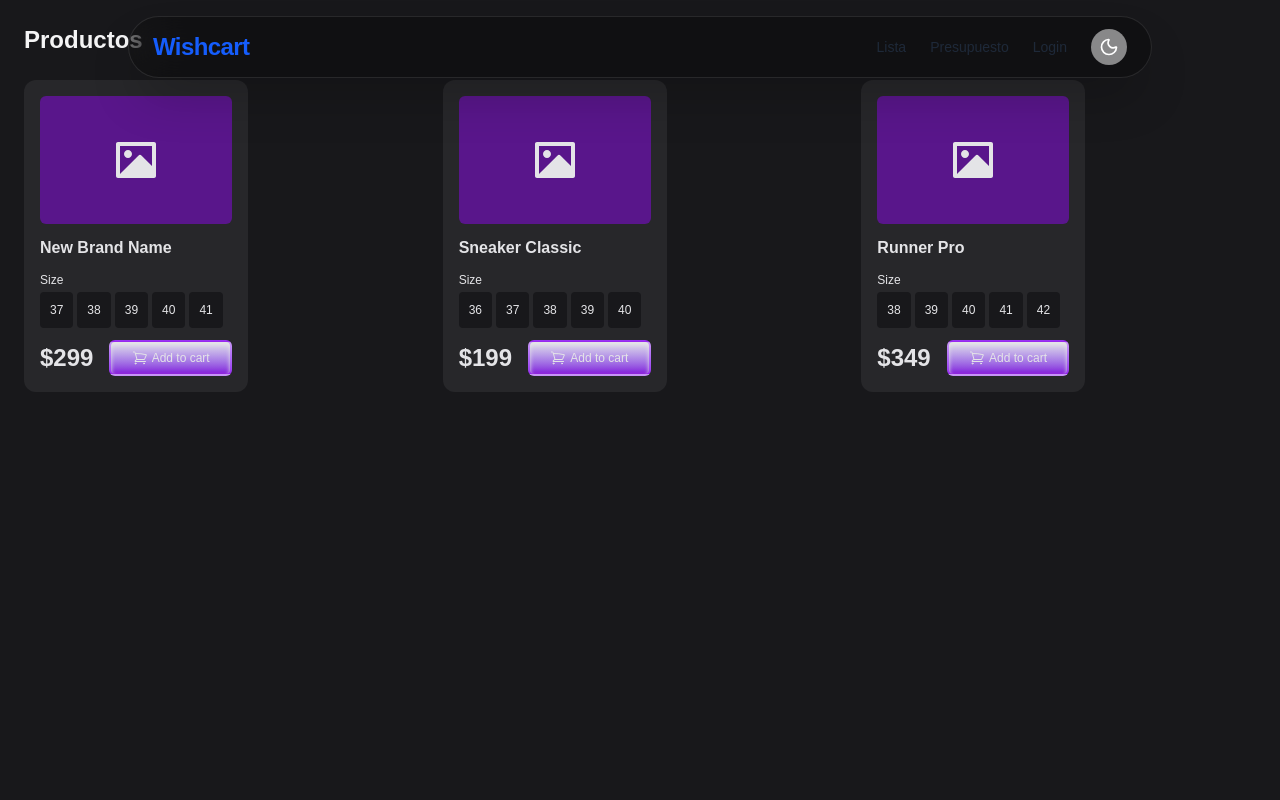
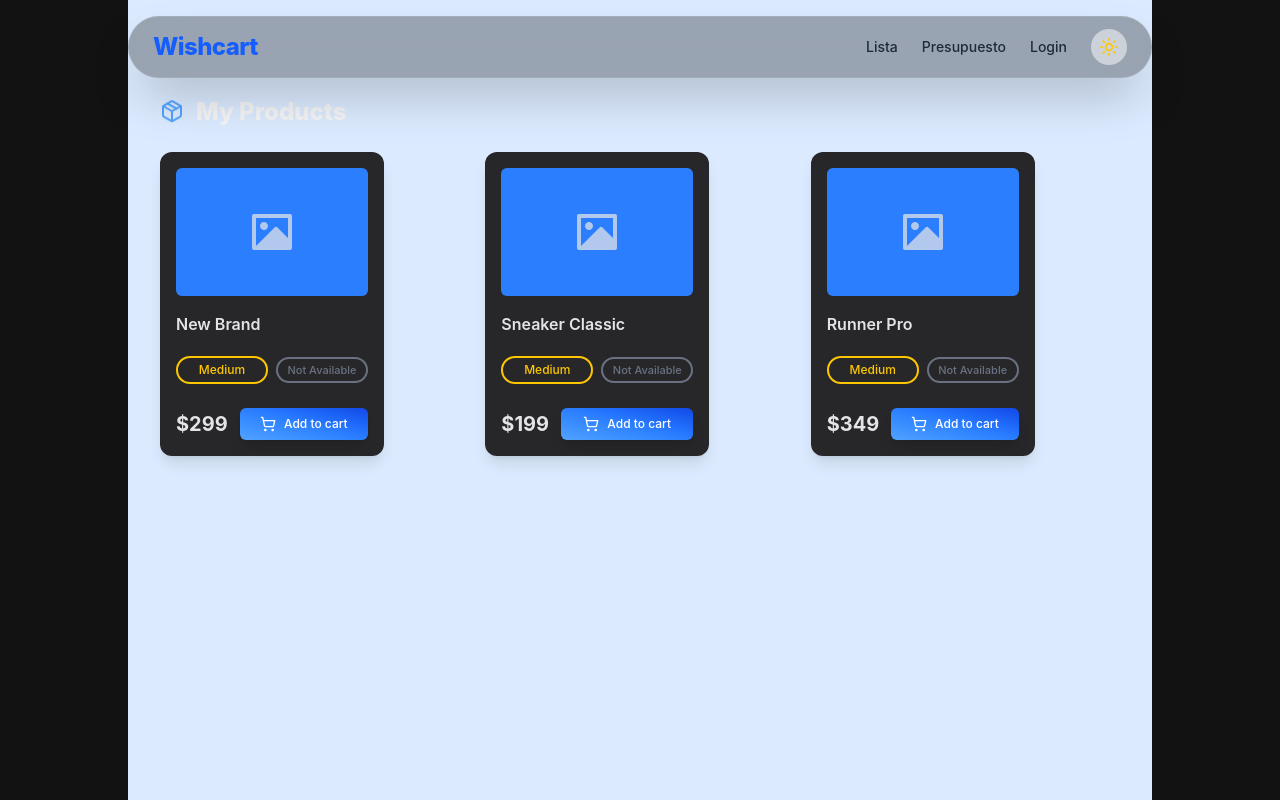
Before and after one commit to MelGD04/wishcart-frontend, a Next.js app: page /products in a window 1280 px wide. Built offline with nearby package versions, Linux system fonts and the light colour scheme.

Commit message:
working on products

```diff
--- a/src/app/components/ProductCard.tsx
+++ b/src/app/components/ProductCard.tsx
@@ -1,88 +1,112 @@
-"use client"
-import { useState } from "react"
+"use client";
+
+import { useState, useRef } from "react";
+import { ShoppingCart, Check, Trash } from "lucide-react";
 
 type Props = {
-  title?: string
-  price?: string | number
-  sizes?: Array<string | number>
-}
+  title?: string;
+  price?: string | number;
+  priority?: "High" | "Medium" | "Low";
+  canBuy?: boolean;
+};
 
 export default function ProductCard({
-  title = "New brand name",
+  title = "New Brand",
   price = "$299",
-  sizes = [37, 38, 39, 40, 41],
+  priority = "Medium",
+  canBuy = false,
 }: Props) {
-  const [selected, setSelected] = useState<string | number | null>(null)
+  const [image, setImage] = useState<string | null>(null);
+  const [bought, setBought] = useState(false);
+  const fileInputRef = useRef<HTMLInputElement>(null);
+
+  const handleImageClick = () => fileInputRef.current?.click();
+  const handleImageChange = (e: React.ChangeEvent<HTMLInputElement>) => {
+    if (e.target.files && e.target.files[0]) {
+      const url = URL.createObjectURL(e.target.files[0]);
+      setImage(url);
+    }
+  };
+
+  const handleImageRemove = () => setImage(null);
 
   return (
-    <div className="relative flex flex-col gap-3 p-4 w-56 bg-zinc-800 rounded-xl">
+    <div className="relative flex flex-col gap-4 p-4 w-56 bg-zinc-800 rounded-xl shadow-lg hover:shadow-2xl transition-all duration-300">
+
       {/* Imagen */}
-      <div className="relative z-10 w-full h-32 bg-purple-900 rounded-md overflow-hidden cursor-pointer">
-        <svg
-          viewBox="0 0 24 24"
-          xmlns="http://www.w3.org/2000/svg"
-          className="absolute top-1/2 left-1/2 w-12 -translate-x-1/2 -translate-y-1/2 fill-zinc-200"
-        >
-          <path d="M20 5H4V19L13.2923 9.70649C13.6828 9.31595 14.3159 9.31591 14.7065 9.70641L20 15.0104V5ZM2 3.9934C2 3.44476 2.45531 3 2.9918 3H21.0082C21.556 3 22 3.44495 22 3.9934V20.0066C22 20.5552 21.5447 21 21.0082 21H2.9918C2.44405 21 2 20.5551 2 20.0066V3.9934ZM8 11C6.89543 11 6 10.1046 6 9C6 7.89543 6.89543 7 8 7C9.10457 7 10 7.89543 10 9C10 10.1046 9.10457 11 8 11Z" />
-        </svg>
+      <div
+        className="relative z-10 w-full h-32 bg-blue-500 rounded-md overflow-hidden cursor-pointer flex items-center justify-center"
+        onClick={handleImageClick}
+      >
+        {image ? (
+          <>
+            <img src={image} alt={title} className="w-full h-full object-cover rounded-md" />
+            {/* Botón eliminar imagen */}
+            <button
+              onClick={(e) => {
+                e.stopPropagation(); // evita que abra el selector de archivo
+                handleImageRemove();
+              }}
+              className="absolute top-1 right-1 bg-gray-500 rounded-full p-1 hover:bg-red-400 transition"
+              title="Remove Image"
+            >
+              <Trash className="w-4 h-4 text-white" />
+            </button>
+          </>
+        ) : (
+          <svg viewBox="0 0 24 24" xmlns="http://www.w3.org/2000/svg" className="w-12 h-12 fill-zinc-200 animate-pulse">
+            <path d="M20 5H4V19L13.2923 9.70649C13.6828 9.31595 14.3159 9.31591 14.7065 9.70641L20 15.0104V5ZM2 3.9934C2 3.44476 2.45531 3 2.9918 3H21.0082C21.556 3 22 3.44495 22 3.9934V20.0066C22 20.5552 21.5447 21 21.0082 21H2.9918C2.44405 21 2 20.5551 2 20.0066V3.9934ZM8 11C6.89543 11 6 10.1046 6 9C6 7.89543 6.89543 7 8 7C9.10457 7 10 7.89543 10 9C10 10.1046 9.10457 11 8 11Z" />
+          </svg>
+        )}
+        <input type="file" accept="image/*" ref={fileInputRef} className="hidden" onChange={handleImageChange} />
       </div>
 
       {/* Título */}
       <div className="w-full text-base font-semibold text-zinc-200 capitalize truncate">
-        <span>{title}</span>
+        {title}
       </div>
 
-      {/* Tallas */}
-      <div className="text-xs text-zinc-200">
-        <span>Size</span>
-        <ul className="flex items-center gap-1 mt-1">
-          {sizes.map((s) => {
-            const active = selected === s
-            return (
-              <li key={String(s)}>
-                <button
-                  onClick={() => setSelected(s)}
-                  className={`px-2 py-2 bg-zinc-900 text-zinc-200 text-xs border-2 rounded transition-all duration-300 hover:border-zinc-200 focus:outline-none ${
-                    active
-                      ? "border-purple-500 bg-purple-600/60 shadow-inner shadow-purple-950"
-                      : "border-zinc-900"
-                  }`}
-                  aria-pressed={active}
-                >
-                  {s}
-                </button>
-              </li>
-            )
-          })}
-        </ul>
+      {/* Prioridad y Buy Now */}
+      <div className="flex justify-between items-center gap-2 mt-1">
+        <span
+          className={`w-28 text-center px-2 py-1 rounded-full font-medium text-xs border-2 bg-transparent ${
+            priority === "High"
+              ? "border-green-500 text-green-500"
+              : priority === "Medium"
+              ? "border-yellow-400 text-yellow-400"
+              : "border-red-500 text-red-500"
+          }`}
+        >
+          {priority}
+        </span>
+
+        <span
+          className={`w-28 text-center px-2 py-1 rounded-full font-medium text-xs border-2 bg-transparent ${
+            canBuy
+              ? "border-green-600 text-green-600"
+              : "border-gray-500 text-gray-500 text-[11px]"
+          }`}
+        >
+          {canBuy ? "Buy Now" : "Not Available"}
+        </span>
       </div>
 
-      {/* Acción */}
-      <div className="flex items-center gap-4">
-        <div className="text-2xl font-bold text-zinc-200">
-          <span>{price}</span>
-        </div>
+      {/* Botón de acción (Marcar comprado) */}
+      <div className="flex items-center gap-3 mt-2">
+        <div className="text-xl font-bold text-zinc-200">{price}</div>
         <button
-          className="flex justify-center items-center gap-1 px-2 py-2 w-full text-xs font-medium text-zinc-200 bg-gradient-to-t from-purple-700 to-zinc-200 border-2 border-purple-500/50 rounded-md shadow-inner shadow-zinc-200 transition"
-          aria-label="Add to cart"
+          onClick={() => setBought(!bought)}
+          className={`flex items-center justify-center gap-2 px-3 py-2 w-full text-xs font-medium rounded-md shadow-lg transition-transform duration-300 ${
+            bought
+              ? "bg-gradient-to-tr from-blue-700 via-blue-500 to-blue-400 text-white"
+              : "bg-gradient-to-tr from-blue-400 via-blue-500 to-blue-700 text-white hover:scale-105"
+          }`}
+          aria-label="Mark as bought"
         >
-          <svg
-            className="w-4"
-            stroke="currentColor"
-            strokeWidth="1.5"
-            viewBox="0 0 24 24"
-            fill="none"
-            xmlns="http://www.w3.org/2000/svg"
-          >
-            <path
-              d="M2.25 3h1.386c.51 0 .955.343 1.087.835l.383 1.437M7.5 14.25a3 3 0 0 0-3 3h15.75m-12.75-3h11.218c1.121-2.3 2.1-4.684 2.924-7.138a60.114 60.114 0 0 0-16.536-1.84M7.5 14.25 5.106 5.272M6 20.25a.75.75 0 1 1-1.5 0 .75.75 0 0 1 1.5 0Zm12.75 0a.75.75 0 1 1-1.5 0 .75.75 0 0 1 1.5 0Z"
-              strokeLinejoin="round"
-              strokeLinecap="round"
-            ></path>
-          </svg>
-          <span>Add to cart</span>
+          {bought ? <Check className="w-4 h-4" /> : <ShoppingCart className="w-4 h-4" />}
+          {bought ? "Bought" : "Add to cart"}
         </button>
       </div>
     </div>
-  )
+  );
 }
--- a/src/app/components/navbar.tsx
+++ b/src/app/components/navbar.tsx
@@ -1,16 +1,20 @@
 "use client";
 
+import { useTheme } from "next-themes";
 import { useRouter } from "next/navigation";
-import { useState } from "react";
+import { useState, useEffect } from "react";
+import { Sun, Moon } from "lucide-react";
 import LoginModal from "./LoginModal";
-import useTheme from "../lib/useTheme";
-import { Sun, Moon } from "lucide-react";
 
 export default function Navbar() {
   const router = useRouter();
   const [showLogin, setShowLogin] = useState(false);
+  const { theme, setTheme } = useTheme();
 
-  const { theme, toggleTheme } = useTheme();
+ const [mounted, setMounted] = useState(false);
+useEffect(() => setMounted(true), []);
+if (!mounted) return null;
+
 
   return (
     <nav
@@ -27,28 +31,42 @@ export default function Navbar() {
       "
     >
       {/* Logo */}
-      <h1 className="text-2xl font-extrabold text-blue-600 dark:text-blue-400 tracking-tight"
-          onClick={() => router.push("/")}>
+      <h1
+        className="text-2xl font-extrabold text-blue-600 dark:text-blue-400 tracking-tight cursor-pointer"
+        onClick={() => router.push("/")}
+      >
         Wishcart
       </h1>
 
       {/* Navegación */}
       <div className="flex gap-6 text-sm font-medium items-center">
-
-
-        <a onClick={() => router.push("/products")}className="text-gray-800 dark:text-gray-200 hover:text-blue-600 transition">
+        <a
+          onClick={() => router.push("/products")}
+          className="text-gray-800 dark:text-gray-200 hover:text-blue-600 transition cursor-pointer"
+        >
           Lista
         </a>
-        <a href="/budget" className="text-gray-800 dark:text-gray-200 hover:text-blue-600 transition">
+        <a
+          href="/budget"
+          className="text-gray-800 dark:text-gray-200 hover:text-blue-600 transition"
+        >
           Presupuesto
         </a>
-        <a onClick={() => setShowLogin(true)} className="text-gray-800 dark:text-gray-200 hover:text-blue-600 transition">
+        <a
+          onClick={() => setShowLogin(true)}
+          className="text-gray-800 dark:text-gray-200 hover:text-blue-600 transition cursor-pointer"
+        >
           Login
         </a>
 
         {/* Botón de tema */}
         <button
-          onClick={toggleTheme}
+           onClick={() => {
+            console.log("🌗 Tema actual:", theme);
+            const newTheme = theme === "light" ? "dark" : "light";
+            console.log("🔄 Cambiando a:", newTheme);
+            setTheme(newTheme);
+          }}
           className="
             p-2 rounded-full
             bg-white/50 dark:bg-gray-800/60
@@ -57,14 +75,14 @@ export default function Navbar() {
           title="Cambiar tema"
         >
           {theme === "light" ? (
-            <Moon className="w-5 h-5 text-white-800" />
+            <Moon className="w-5 h-5 text-gray-300" />
           ) : (
             <Sun className="w-5 h-5 text-yellow-400" />
           )}
         </button>
       </div>
 
-       {showLogin && <LoginModal onClose={() => setShowLogin(false)} />}
+      {showLogin && <LoginModal onClose={() => setShowLogin(false)} />}
     </nav>
   );
 }
--- a/src/app/globals.css
+++ b/src/app/globals.css
@@ -1,12 +1,12 @@
 @import "tailwindcss";
 
+html, body {
 
+   font-family: -apple-system, BlinkMacSystemFont, "Segoe UI", Roboto, Oxygen,
+	Ubuntu, Cantarell, "Open Sans", "Helvetica Neue", sans-serif;
 
-html, body {
-  font-family: Arial, Helvetica, sans-serif;
- margin: 0;
-		width: 100%;
-		height: 100%;
-		overflow-x: hidden;
-  transition: background-color 0.3s ease, color 0.3s ease;
+ 	margin: 0;
+	width: 100%;
+	height: 100%;
+	overflow-x: hidden;
 }
--- a/src/app/layout.tsx
+++ b/src/app/layout.tsx
@@ -1,28 +1,32 @@
+"use client";
+
 import "./globals.css";
 import Navbar from "./components/navbar";
-
 import { ThemeProvider } from "next-themes";
+import { useState, useEffect } from "react";
 
 export default function RootLayout({
   children,
-}: Readonly<{
-  children: React.ReactNode;
-}>) {
+}: Readonly<{ children: React.ReactNode }>) {
+  const [mounted, setMounted] = useState(false);
+  useEffect(() => setMounted(true), []);
+
   return (
-    <html lang="en">
-      <body
-        className="
-          bg-[rgba(255,255,255,0.1)]
-          dark:bg-[rgba(0,0,0,0.6)]
-          text-gray-900 dark:text-gray-100
-          transition-colors duration-300
-          min-h-screen w-full
-        "
-      >
+    <html lang="en" suppressHydrationWarning>
+      <body className="min-h-screen w-full">
+        <ThemeProvider attribute="class" defaultTheme="dark" enableSystem={false}>
+          {mounted && (
+            <div className="min-h-screen w-full transition-colors duration-300">
+              {/* Navbar */}
+              <Navbar />
 
-        <Navbar/>
-         <main className="min-h-screen w-full">{children}</main>
-
+              {/* Contenido */}
+              <main className="min-h-screen w-full bg-my-light-blue dark:bg-my-dark-gray text-gray-900 dark:text-gray-100">
+                {children}
+              </main>
+            </div>
+          )}
+        </ThemeProvider>
       </body>
     </html>
   );
--- a/src/app/lib/useTheme.ts
+++ /dev/null
@@ -1,24 +0,0 @@
-"use client";
-import { useEffect, useState } from "react";
-
-export default function useTheme() {
-  const [theme, setTheme] = useState<"light" | "dark">("light");
-
-  useEffect(() => {
-    // Verificar si hay un tema guardado
-    const savedTheme = localStorage.getItem("theme") as "light" | "dark" | null;
-    if (savedTheme) {
-      setTheme(savedTheme);
-      document.documentElement.classList.toggle("dark", savedTheme === "dark");
-    }
-  }, []);
-
-  const toggleTheme = () => {
-    const newTheme = theme === "light" ? "dark" : "light";
-    setTheme(newTheme);
-    document.documentElement.classList.toggle("dark", newTheme === "dark");
-    localStorage.setItem("theme", newTheme);
-  };
-
-  return { theme, toggleTheme };
-}
--- a/src/app/products/page.tsx
+++ b/src/app/products/page.tsx
@@ -1,4 +1,5 @@
 
+import { Package } from "lucide-react"
 import ProductCard from "../components/ProductCard"
 
 export const metadata = {
@@ -7,13 +8,17 @@ export const metadata = {
 
 export default function ProductsPage() {
 	return (
-		<main className="min-h-screen p-6 bg-zinc-900">
-			<h1 className="text-2xl font-bold text-zinc-100 mb-6">Productos</h1>
+		<main className="min-h-screen pt-24 px-[2.5%] max-w-5xl mx-auto bg-blue-100 dark:bg-gray-900
+      text-gray-900 dark:text-gray-100">
+			<h1 className="flex items-center gap-3 text-2xl font-extrabold text-zinc-100 mb-6">
+  			<Package className="w-6 h-6 text-blue-400 animate-bounce" />
+  			My Products
+			</h1>
 
-			<section className="grid grid-cols-1 sm:grid-cols-2 lg:grid-cols-3 gap-6">
+			<section className="grid grid-cols-1 sm:grid-cols-2 lg:grid-cols-3 gap-4">
 				<ProductCard />
-				<ProductCard title="Sneaker Classic" price="$199" sizes={[36, 37, 38, 39, 40]} />
-				<ProductCard title="Runner Pro" price="$349" sizes={[38, 39, 40, 41, 42]} />
+				<ProductCard title="Sneaker Classic" price="$199" />
+				<ProductCard title="Runner Pro" price="$349"  />
 			</section>
 		</main>
 	)
--- a/tailwind.config.js
+++ b/tailwind.config.js
@@ -1,6 +1,5 @@
-/** @type {import('tailwindcss').Config} */
-module.exports = {
-  darkMode: "class",
+export default {
+  darkMode: "class", //
   content: [
     "./app/**/*.{js,ts,jsx,tsx}",
     "./components/**/*.{js,ts,jsx,tsx}",
@@ -8,17 +7,8 @@ module.exports = {
   theme: {
     extend: {
       colors: {
-        // Colores base personalizados
-        light: {
-          bg: "#f9fafb",     // fondo claro
-          text: "#111827",   // texto oscuro
-          accent: "#2563eb", // azul
-        },
-        dark: {
-          bg: "#0f172a",     // fondo oscuro
-          text: "#e2e8f0",   // texto claro
-          accent: "#60a5fa", // azul claro
-        },
+        "my-light-blue": "#d0ebff",
+        "my-dark-gray": "#1a1a1a",
       },
     },
   },
```
Also changed, not shown: src/app/page.tsx (+30 -18 lines).
